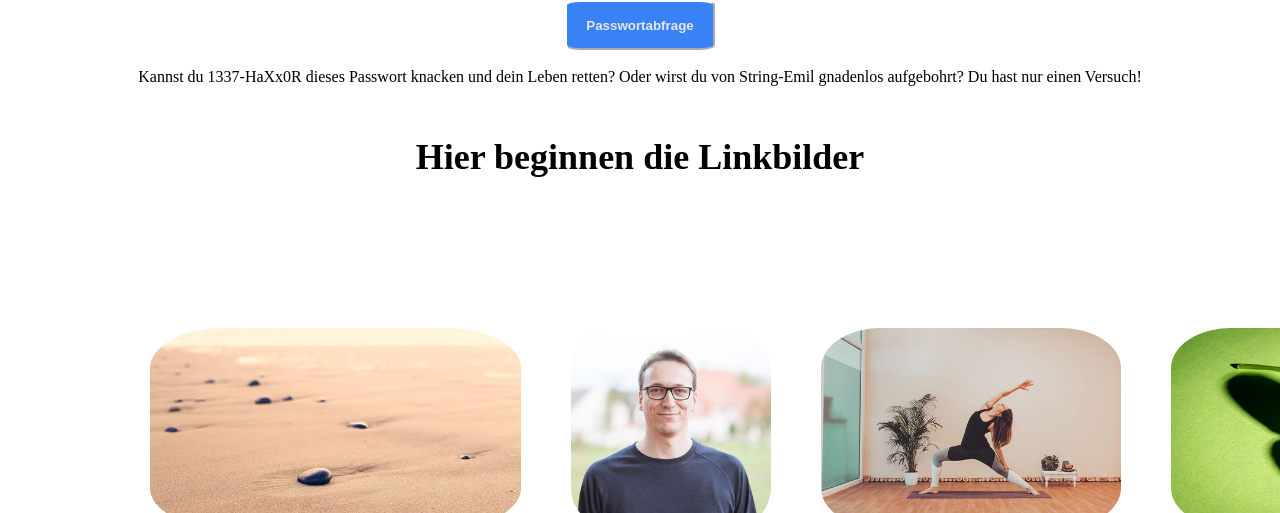
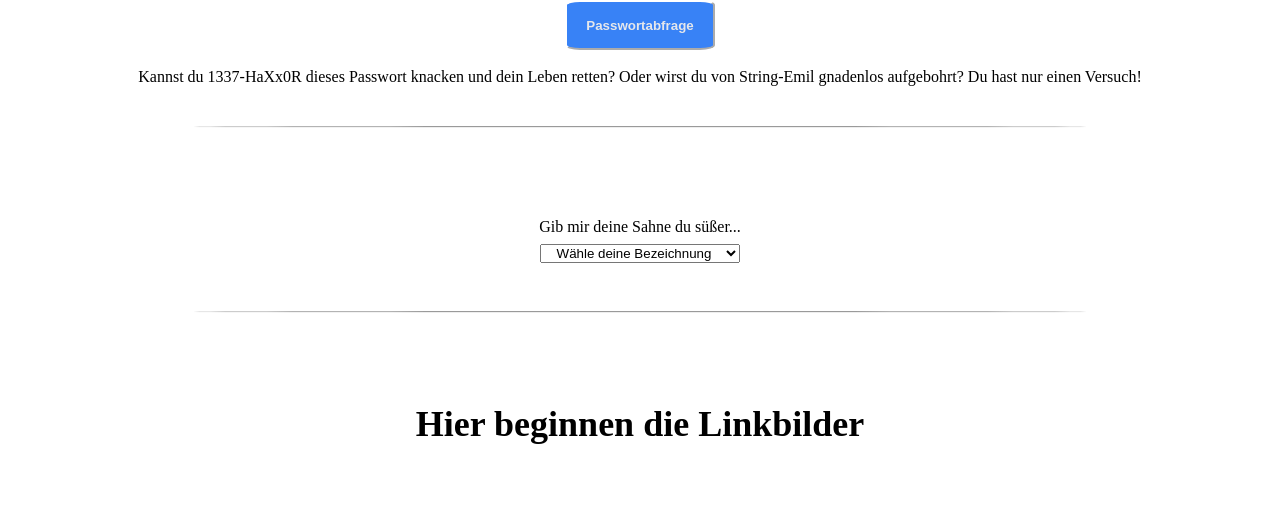
Before and after one commit to IgelCode/landing-page, a plain HTML site: page index.html in a window 1280 px wide. Shown: the part 688-1201 px from the top of the page. Drawn offline with Linux system fonts and the light colour scheme.

Commit message:
Added selector fun

```diff
--- a/index.html
+++ b/index.html
@@ -18,11 +18,14 @@
     </ul>
 </div>
     </header>
+
+    <!--Banner Abschnitt -->
 <div class="main">
 <div class="banner">
     <div class="linkeseite">
         <p id="bigtext">Beste Landingpage EUW!</p>
-        <p>Untertext für bigtext. Sieht doch gar nicht so übel aus für einen ersten Versuch. </p>
+        <p>Untertext für bigtext. Sieht doch gar nicht so übel aus für einen
+            ersten Versuch. </p>
         <button style="border: 0;">Klick mich</button>
     </div>
     <div class="rechteseite">
@@ -30,12 +33,15 @@
     </div>
     </div>
 
+<!-- Script zur Passwortabfrage-->
 
     <div style="text-align: center;">
         <h1>Teste deine Hacking-Skills!</h1>
         <br>
       <button style="width:150px;" onclick="passwort()">Passwortabfrage</button>
-      <p><br>Kannst du 1337-HaXx0R dieses Passwort knacken und dein Leben retten? Oder wirst du von String-Emil gnadenlos aufgebohrt? Du hast nur einen Versuch!</p>
+      <p><br>Kannst du 1337-HaXx0R dieses Passwort knacken und dein Leben retten?
+         Oder wirst du von String-Emil gnadenlos aufgebohrt?
+         Du hast nur einen Versuch!</p>
     </div>
 
     <script>
@@ -46,6 +52,7 @@
         if (pass === "TheMaster") {
             alert("Glückwunsch du hast es geschafft!");
             window.open("https://memegenerator.net/img/instances/72660883.jpg" , "_self" , "width=500, height=450");
+
         }
         else if (userName === null || userName === "") {
             alert("Du hast versagt!");
@@ -69,7 +76,50 @@
 
     </script>
 
+<hr>
 
+<!--Selectbox Abschnitt -->
+<div class="select">
+    <label for="bezeichnung">Gib mir deine Sahne du süßer...</label>
+    <select id="bezeichnung">
+        <option value="">Wähle deine Bezeichnung</option>
+        <option value="hurensohn">...Hurensohn</option>
+        <option value="programmiergott">...Programmiergott</option>
+        <option value="tier">..."tier"</option>
+    </select>
+    <p class="penis"></p>
+
+    <script>
+        const select = document.querySelector("select");
+        const penis = document.querySelector(".penis");
+
+        select.addEventListener("change", setBezeichnung);
+
+        function setBezeichnung() {
+            const choice = select.value;
+
+            switch (choice)
+            {
+                case "hurensohn":
+                    penis.textContent = "Hurensohn";
+                    break;
+                case "programmiergott":
+                    penis.textContent = "Programmiergott";
+                    break;
+                case "tier":
+                    penis.textContent = "...tier";
+                    break;
+                default:
+                    penis.textContent = "";
+            }
+        }
+
+    </script>
+
+</div>
+
+<!--Linkbilder Abschnitt -->
+<hr>
 
 <h1>Hier beginnen die Linkbilder</h1>
 <div class="linkbilder">
@@ -91,11 +141,16 @@
 </div>
 </div>
 
+<!--Quote Abschnitt -->
 
 <div class="quote">
-<p>Übelst langer Quote Lorem <br> IpsumLorem  IpsumLorem  IpsumLorem  IpsumLorem <br>  IpsumLorem IpsumLorem IpsumLorem Ipsum<br>Lorem IpsumLorem IpsumLorem IpsumLorem Ipsum.
+<p>Übelst langer Quote Lorem <br> IpsumLorem  IpsumLorem  IpsumLorem  IpsumLorem <br>
+    IpsumLorem IpsumLorem IpsumLorem Ipsum<br>Lorem IpsumLorem IpsumLorem
+    IpsumLorem Ipsum.
 <p class="philo"> -Krasser Philosoph</p>
 </div>
+
+<!--Action Abschnitt -->
 
 <div class="action">
     <div class="call">
@@ -110,13 +165,13 @@
 
 </div>
 </div>
+
+<!--Footer Abschnitt -->
+
 <footer>
     <p>Copyright © <a target="_blank" href="https://www.theodinproject.com/">
         The Odin Project</a><br>In conjunction with IgelCode</p>
 </footer>
 
-
-
-
 </body>
 </html>
--- a/style.css
+++ b/style.css
@@ -84,6 +84,31 @@ h1 {
     margin-top: 50px;
 
 }
+hr {
+    width: 70%;
+    align-self: center;
+    margin: 40px;
+    border-radius: 50%;
+
+
+}
+
+select{
+    width: 200px;
+    text-align:center;
+    align-self: center;
+
+}
+
+.select {
+    margin-top: 50px;
+    display: flex;
+    flex-direction: column;
+    justify-content: center;
+    text-align: center;
+    gap: 8px;
+
+}
 .quote {
     background-color: #E5E7EB;
     color: #1F2937;
```
